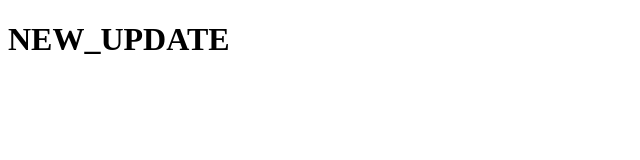
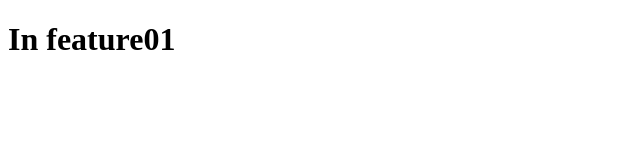
Before and after one commit to SG0103/git_repo, a plain HTML site: page index.html in a window 1280 px wide. Shown: the whole page, without its empty margins (0-640 px from the left). Drawn offline with Linux system fonts and the light colour scheme.

Commit message:
update20

```diff
--- a/index.html
+++ b/index.html
@@ -1,6 +1,6 @@
 <!DOCTYPE html>
 <html>
 <body>
-<h1>NEW_UPDATE<h1>
+<h1>In feature01<h1>
 </body>
 </html>
```
